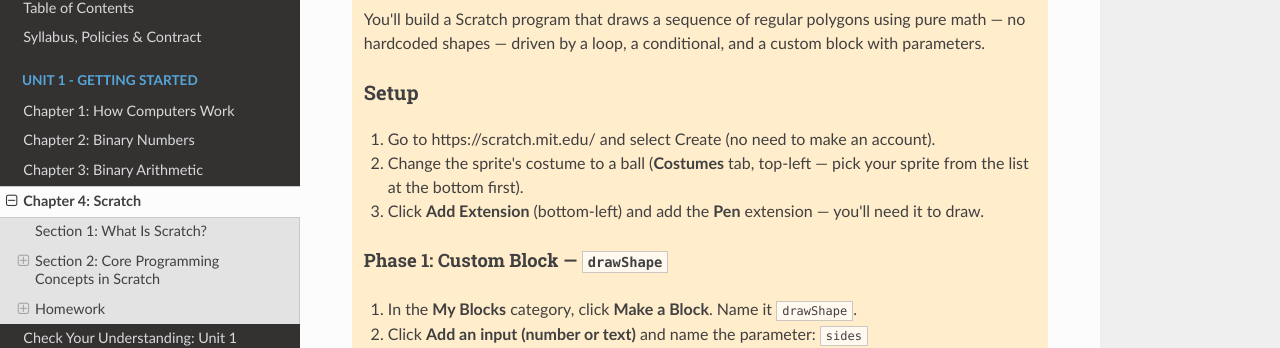
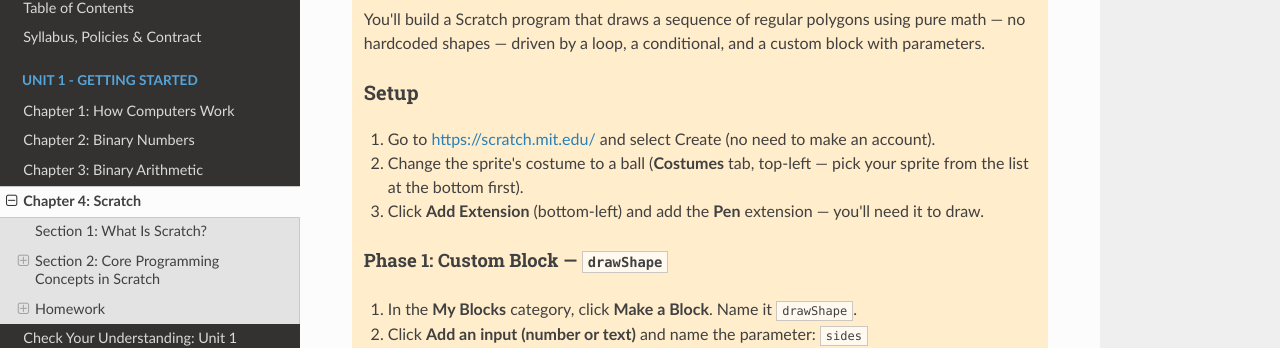
Before and after one commit to kjergens/cs1-site, an MkDocs documentation site: the page built from docs/unit1/notes_04_scratch.md, in a window 1280 px wide and 900 px high, scrolled down 1509 px. Shown: the part 128-476 px from the top of the window. Built offline with MkDocs 1.6.1, drawn with Linux system fonts in a browser that asks for light colours; nearby versions of some CDN libraries; part of the change alters nothing that is shown.

```diff
--- a/docs/unit1/notes_04_scratch.md
+++ b/docs/unit1/notes_04_scratch.md
@@ -62,7 +62,7 @@ In Scratch, scripts start when something happens — "when green flag clicked",
     You'll build a Scratch program that draws a sequence of regular polygons using pure math — no hardcoded shapes — driven by a loop, a conditional, and a custom block with parameters.
 
     ### Setup ###
-    1. Go to https://scratch.mit.edu/ and select Create (no need to make an account).
+    1. Go to [https://scratch.mit.edu/](https://scratch.mit.edu/) and select Create (no need to make an account).
     2. Change the sprite's costume to a ball (**Costumes** tab, top-left — pick your sprite from the list at the bottom first).
     3. Click **Add Extension** (bottom-left) and add the **Pen** extension — you'll need it to draw.
 
```
